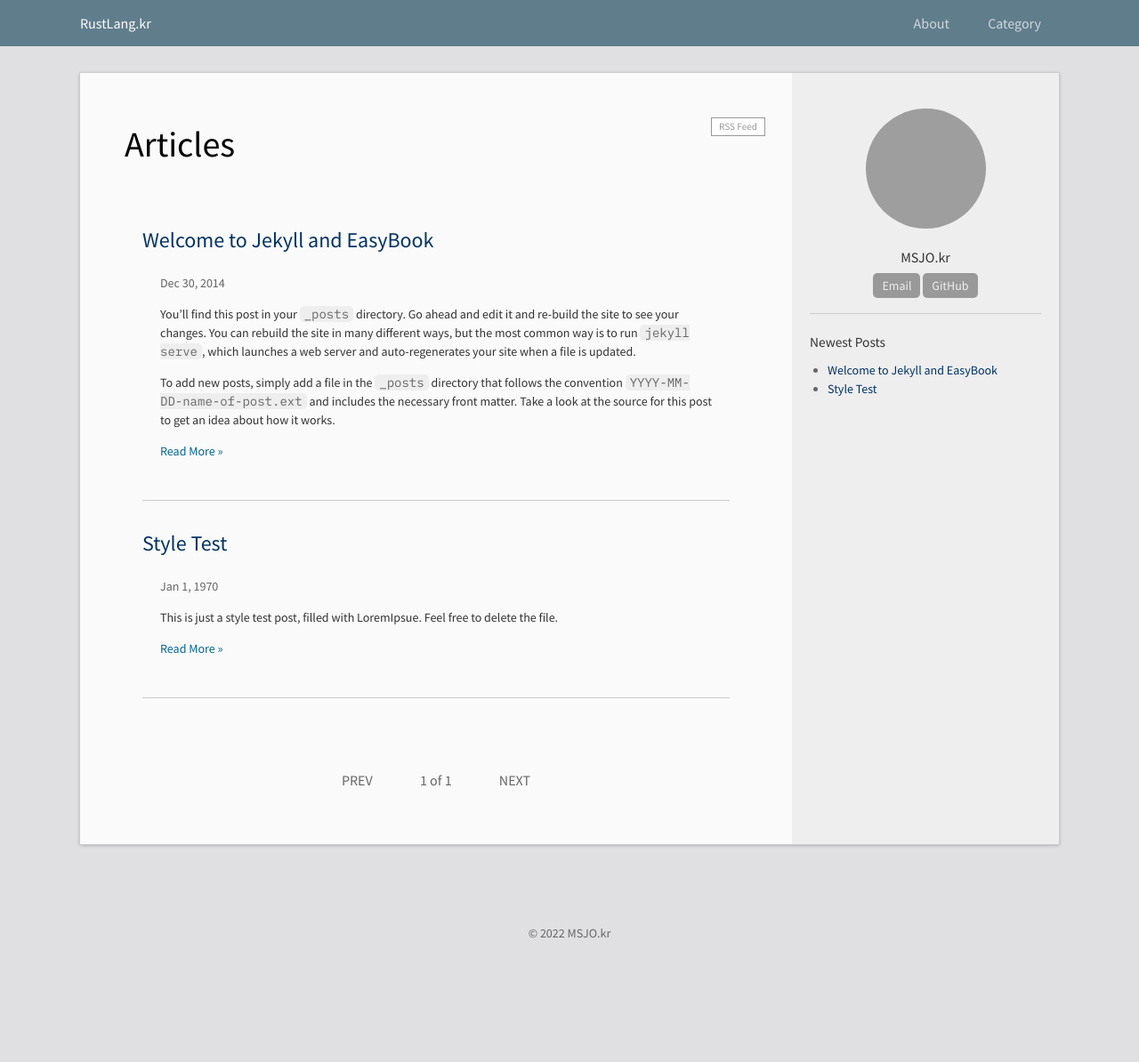
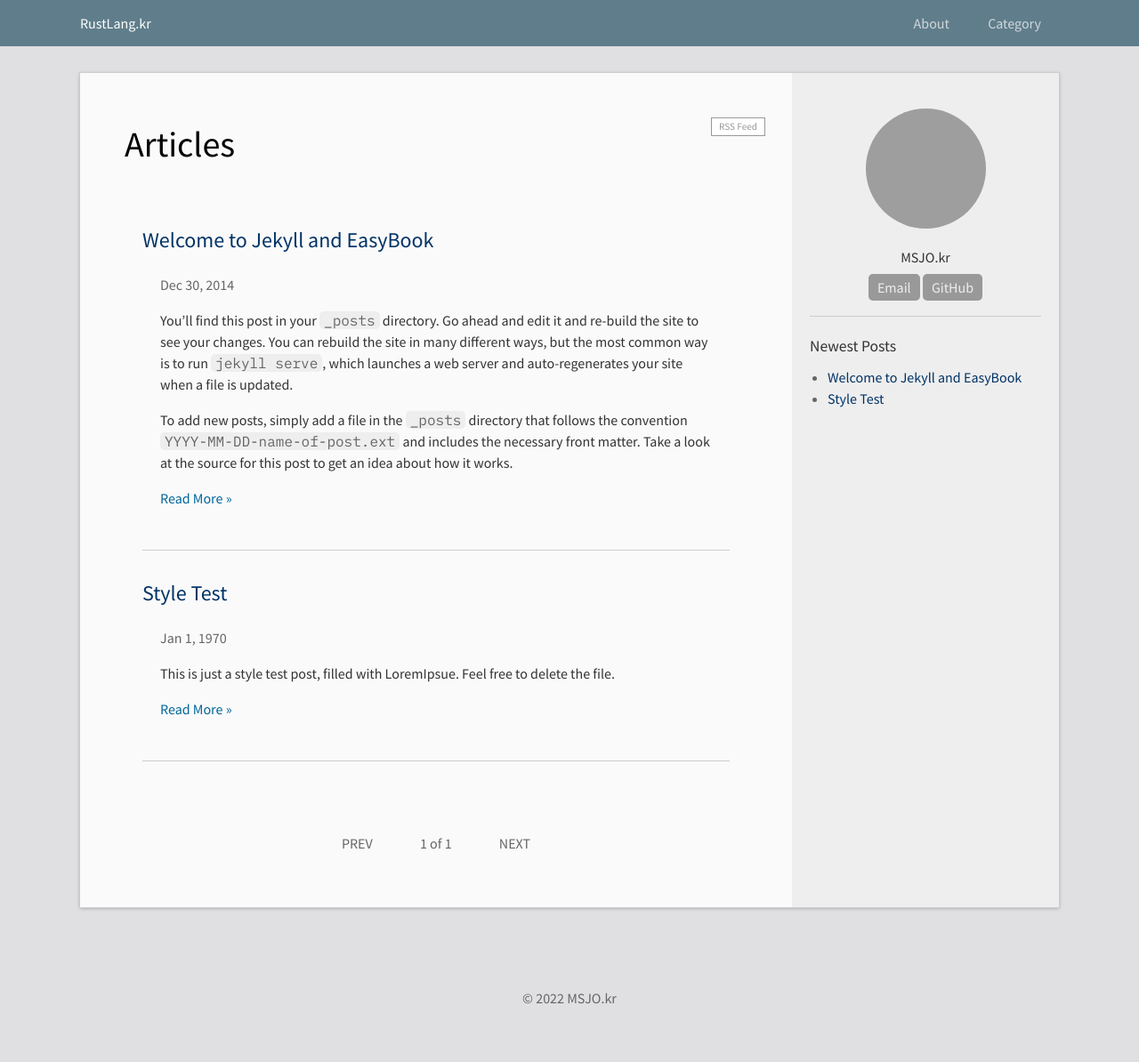
Before and after one commit to DebugJO/rustlang, a Jekyll site: the page built from index.html, in a window 1280 px wide. Shown: the whole page at 89% size. Built offline with Jekyll 4.4.1, drawn with Linux system fonts in a browser that asks for light colours; the list of posts is cut into pages by our own code; before the commit the page ends 1120 px from its top, so only the background shows below that; grey boxes are pictures that could not be loaded.

Commit message:
Update main.scss

```diff
--- a/css/main.scss
+++ b/css/main.scss
@@ -7,7 +7,8 @@
 
 $base-font-family: "Source Sans Pro", "Malgun Gothic", Arial;
 $base-font-size:   16px;
-$small-font-size:  $base-font-size * 0.875;
+// $small-font-size:  $base-font-size * 0.875;
+$small-font-size:  $base-font-size * 1.0;
 $base-line-height: 1.5;
 
 $code-font-family: 'IBM Plex Mono', monospace, Arial;
```
